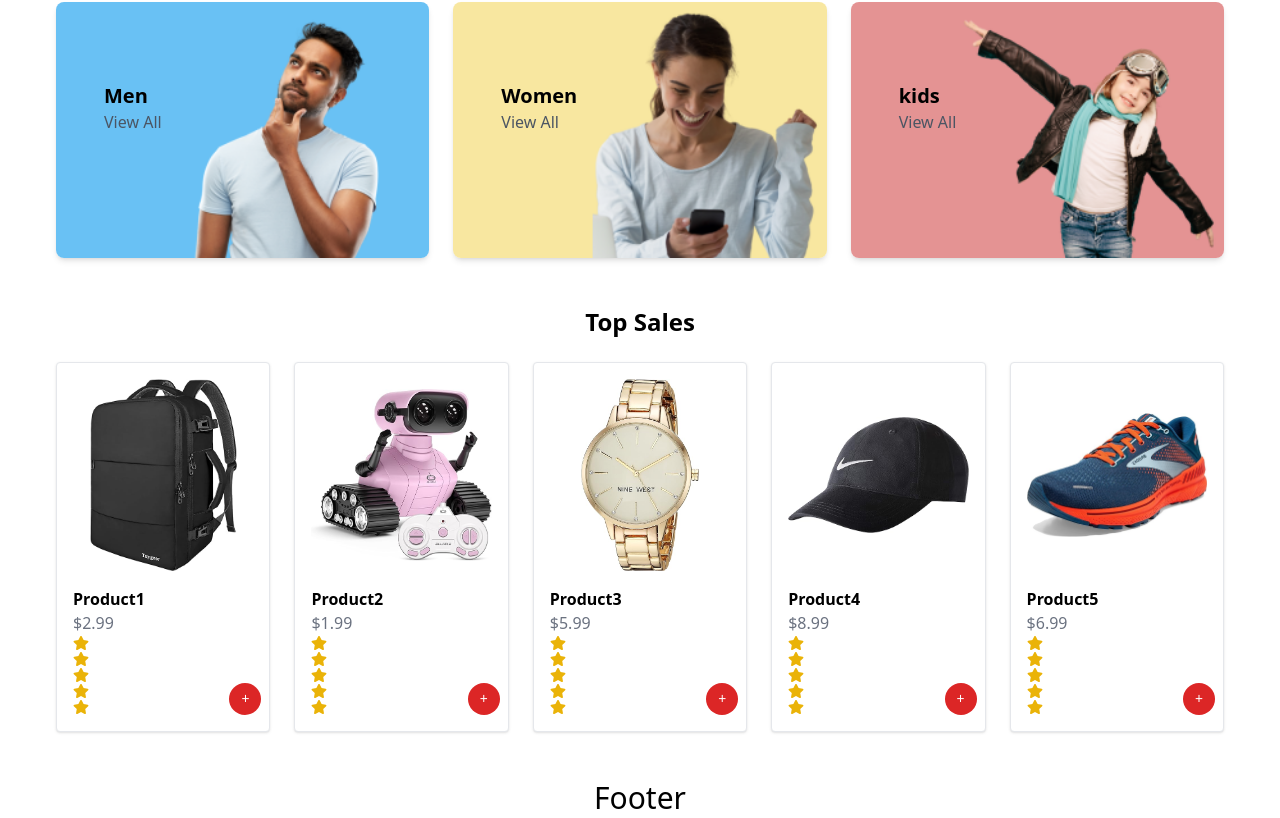
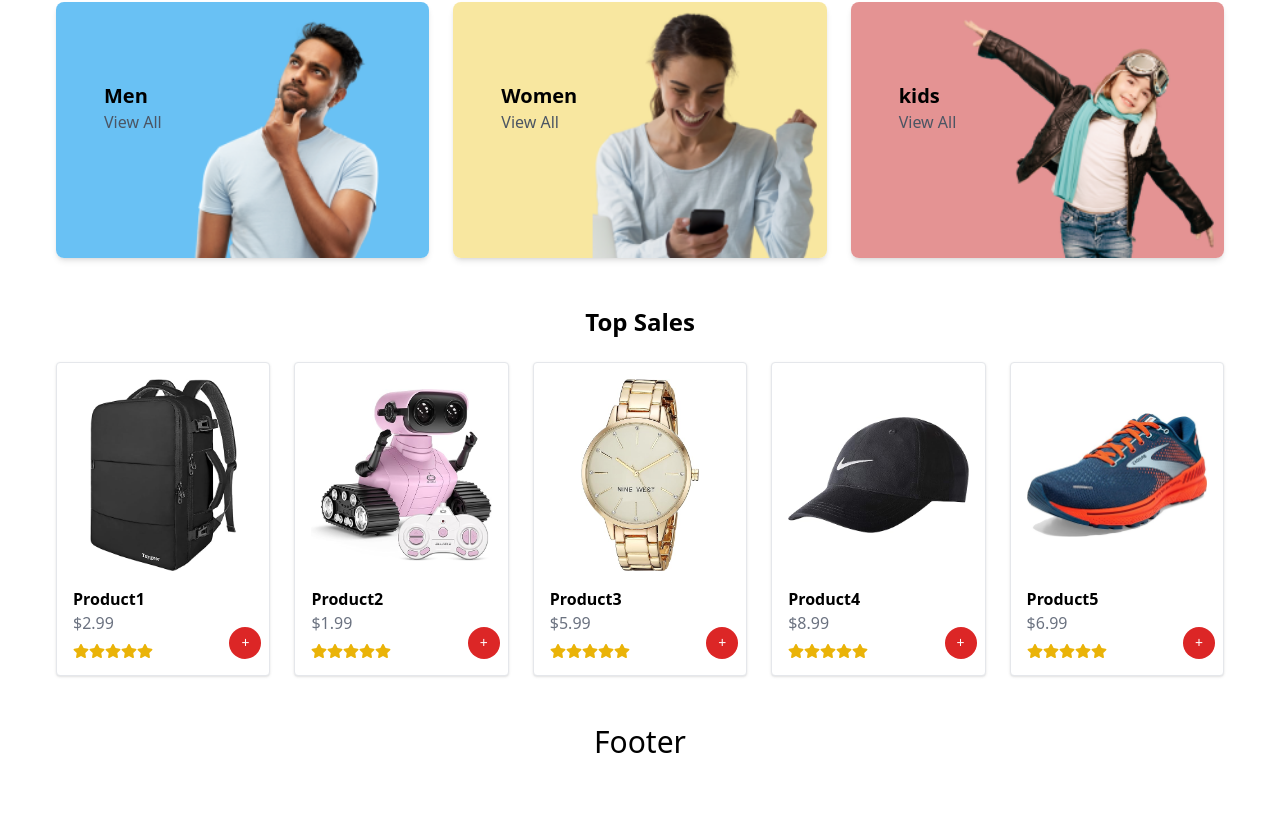
Before and after one commit to AhmedAbokhatwa/react, a React (Vite) app in the folder dashboard/: page / in a window 1280 px wide. Shown: the part 770-1588 px from the top of the page. After the commit the page ends 1532 px from the top, so only its background shows below. Built offline with nearby package versions, Linux system fonts and the light colour scheme.

Commit message:
Design Shop with 10 products

```diff
--- a/dashboard/src/Component/ProductCart.tsx
+++ b/dashboard/src/Component/ProductCart.tsx
@@ -6,7 +6,7 @@ function ProductCart({product}) {
       <img className='h-48 w-full object-contain mb-4' src={product.image} alt="" />
       <h3 className='text-x font-semibold'>{product.name}</h3>
       <p className='text-gray-500'>${product.price}</p>
-      <div>
+      <div className='flex items-center mt-2'>
       <FaStar className='text-yellow-500'></FaStar>
       <FaStar className='text-yellow-500'></FaStar>
       <FaStar className='text-yellow-500'></FaStar>
--- a/dashboard/src/Pages/Home.tsx
+++ b/dashboard/src/Pages/Home.tsx
@@ -6,6 +6,7 @@ import CategorySection from '../Component/CategorySection'
 import { setProducts } from '../redux/cartSlice';
 import { useDispatch, useSelector } from 'react-redux'
 import ProductCart from '../Component/ProductCart'
+
 function Home() {
   console.log('Products from Redux state1:');
   const dispatch = useDispatch();
@@ -57,9 +58,9 @@ function Home() {
       <h2 className='text-2xl font-bold mb-6 text-center'>Top Sales</h2>
       <div className='grid grid-cols-1 sm:grid-cols-2 md:grid-cols-4 lg:grid-cols-5 gap-6 cursor-pointer'>
       {products.length > 0 ? (
-          products.slice(0, 5).map((product, index) => (
+          products.slice(0, 5).map((product:{}, index:number) => (
              // Display the product name or other properties
-             <ProductCart product={product}/>
+             <ProductCart product={product} key={index}/>
           ))
         ) : (<p>No products available</p>)
       }
--- a/dashboard/src/Pages/Shop.tsx
+++ b/dashboard/src/Pages/Shop.tsx
@@ -1,12 +1,18 @@
 import React from 'react'
+import { useDispatch, useSelector } from 'react-redux'
+import ProductCart from '../Component/ProductCart'
+import { setProducts } from '../redux/productSlice';
+function Shop() {
+  console.log("my products ::::::::::::::::::::::::::::::::::::::::::::::::::::::::::")
+  const products = useSelector(state => state.cart.products)
+  console.log("my products :",products)
 
-function Shop() {
   return (
-    <div className=" mx-auto py-12">
-    <h2 className='text-2xl font-bold mb-6 text-center'>Top Sales</h2>
+    <div className=" mx-auto py-12 px-4 md:px-16 lg:px-24">
+    <h2 className='text-2xl font-bold mb-6 text-center'>The Shop</h2>
     <div className='grid grid-cols-1 sm:grid-cols-2 md:grid-cols-4 lg:grid-cols-5 gap-6 cursor-pointer'>
     {products.length > 0 ? (
-        products.slice(0, 5).map((product, index) => (
+        products.slice(0, 10).map((product, index) => (
            // Display the product name or other properties
            <ProductCart product={product}/>
         ))
```
